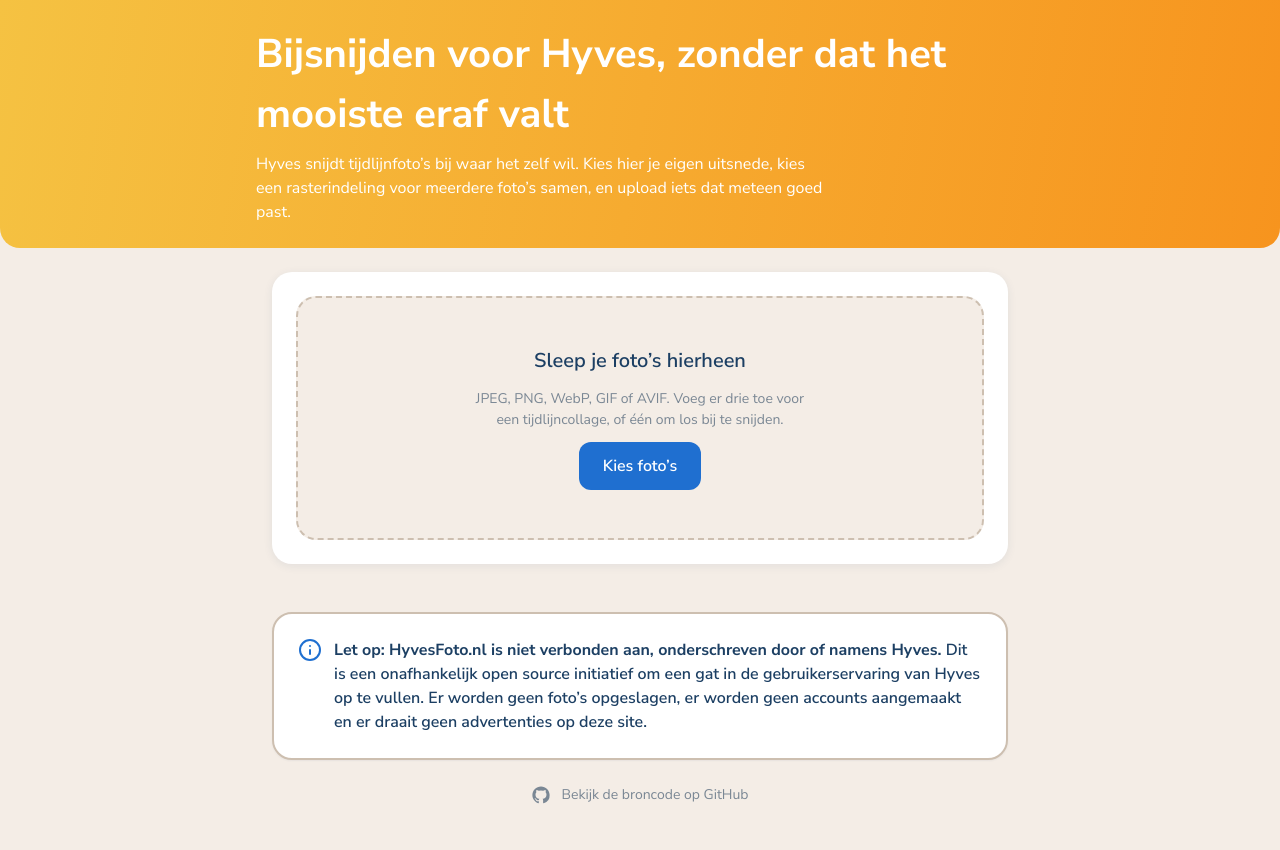
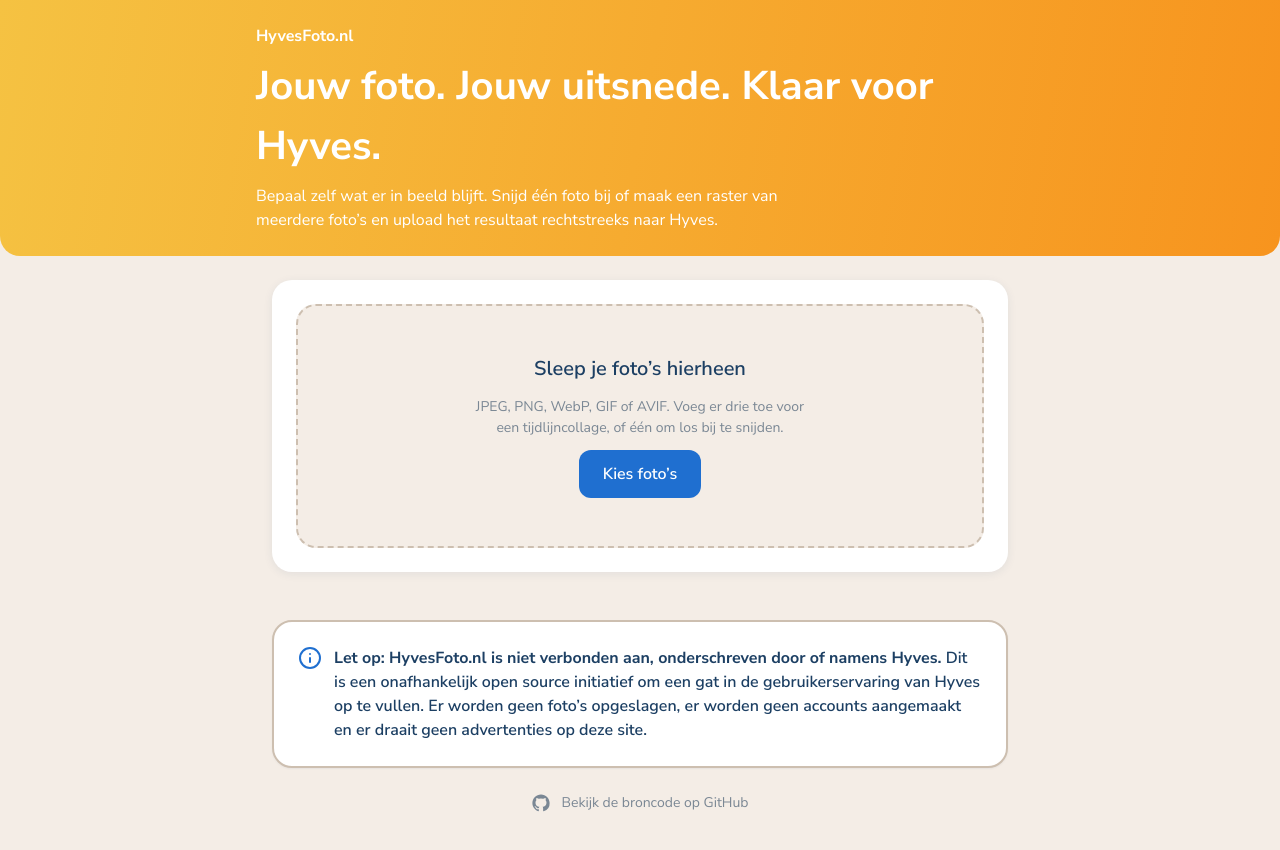
Before and after one commit to RamonGebben/HyvesFoto.nl, a Next.js app: page / in a window 1280 px wide. Shown: the top 850 px of the page. Built offline with nearby package versions, Linux system fonts and the light colour scheme.

Commit message:
Changed header texts

```diff
--- a/src/templates/EditorTemplate/index.tsx
+++ b/src/templates/EditorTemplate/index.tsx
@@ -146,11 +146,14 @@
   <>
     <Banner>
       <BannerInner>
-        <Title>Bijsnijden voor Hyves, zonder dat het mooiste eraf valt</Title>
         <Subtitle>
-          Hyves snijdt tijdlijnfoto’s bij waar het zelf wil. Kies hier je eigen
-          uitsnede, kies een rasterindeling voor meerdere foto’s samen, en
-          upload iets dat meteen goed past.
+          <strong>HyvesFoto.nl</strong>
+        </Subtitle>
+        <Title>Jouw foto. Jouw uitsnede. Klaar voor Hyves.</Title>
+        <Subtitle>
+          Bepaal zelf wat er in beeld blijft. Snijd één foto bij of maak een
+          raster van meerdere foto’s en upload het resultaat rechtstreeks naar
+          Hyves.
         </Subtitle>
       </BannerInner>
     </Banner>
```
